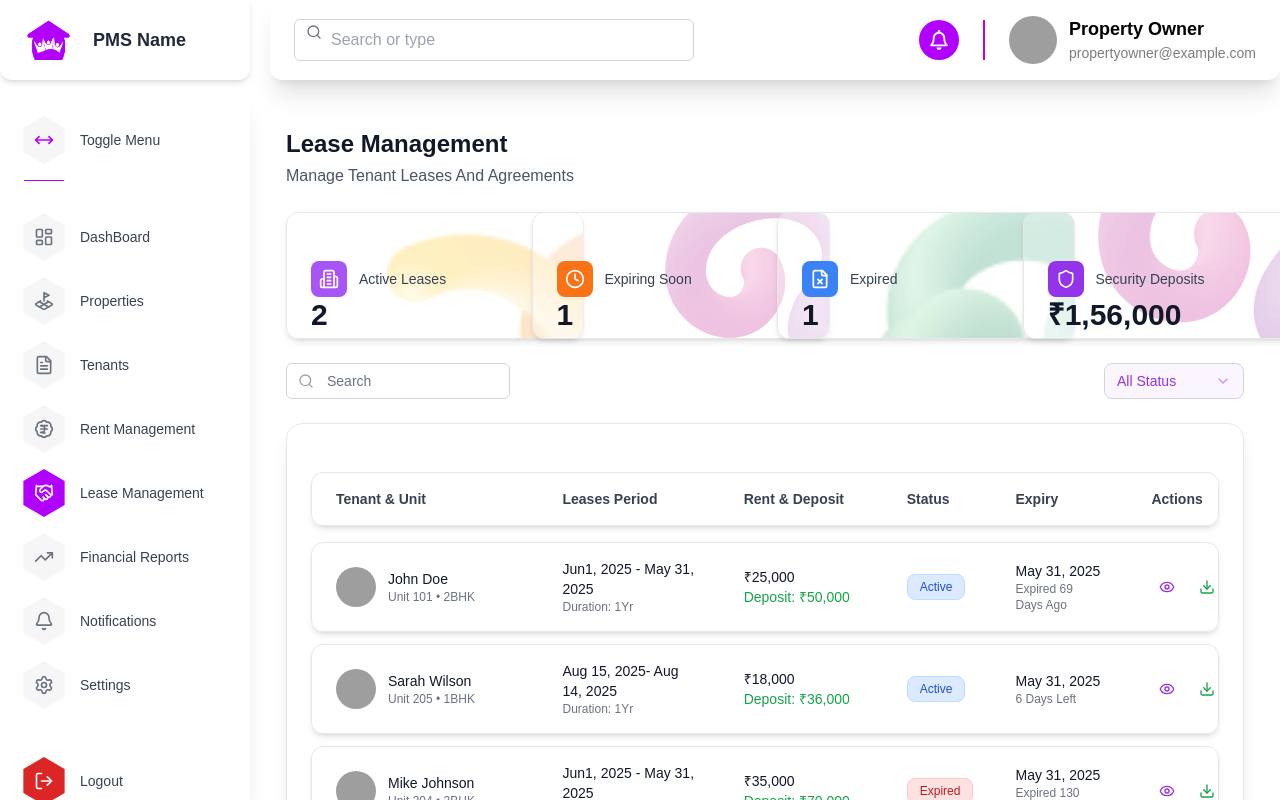
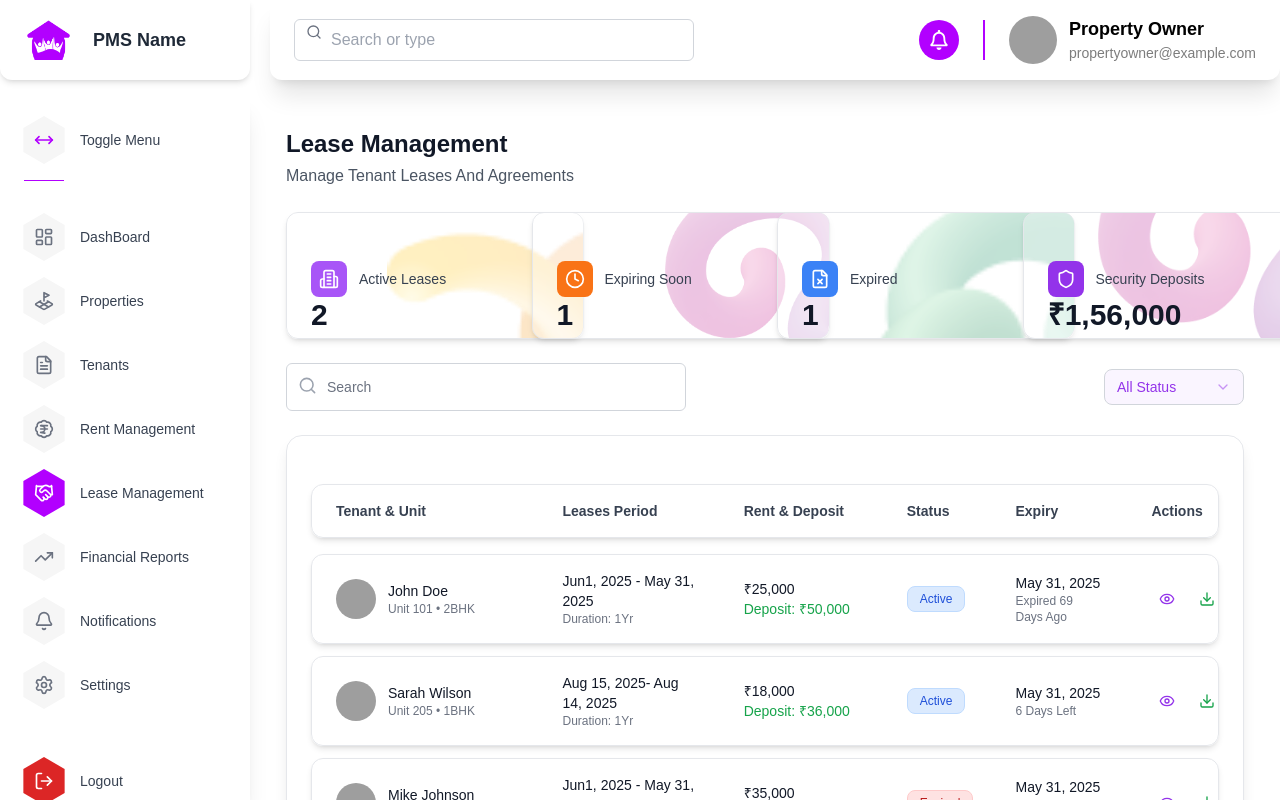
Before and after one commit to YOHO-TECHNOLOGIES-PVT-LTD/PropertyManagementSystem, a React (Vite) app: page /lease in a window 1280 px wide. Built offline with nearby package versions, Linux system fonts and the light colour scheme; grey boxes are pictures that could not be loaded; a web font is replaced by a local one.

Commit message:
leasemanagement

```diff
--- a/src/pages/lease management/LeaseManagement.tsx
+++ b/src/pages/lease management/LeaseManagement.tsx
@@ -157,13 +157,13 @@ function LeaseManagement() {
         {/* Search and Filter */}
         <div className="flex flex-col sm:flex-row gap-4 items-start sm:items-center sm:justify-between">
           <div className="relative flex-1 max-w-md  items-center">
-            <Search className="absolute left-3 top-1/2 -translate-y-1/2 transform text-gray-400 w-4 h-4 mt-2" />
+            <Search className="absolute left-3 top-1/2 -translate-y-1/2 transform text-gray-400 w-[19px] h-[19px] mt-2" />
             <Input
               type="text"
               placeholder="Search"
               value={searchTerm}
               onChange={(e) => setSearchTerm(e.target.value)}
-              className="pl-10 w-[50%] bg-white border border-gray-300 placeholder:text-gray-500 hover:border-gray-400 focus:border-gray-400 focus:outline-none focus:ring-0 focus-visible:ring-0 focus-visible:border-gray-400 text-[18px]"
+              className="pl-10 w-[400px] h-[48px]  bg-white border border-gray-300 placeholder:text-gray-500 hover:border-gray-400 focus:border-gray-400 focus:outline-none focus:ring-0 focus-visible:ring-0 focus-visible:border-gray-400 text-[18px]"
             />
           </div>
 
```
